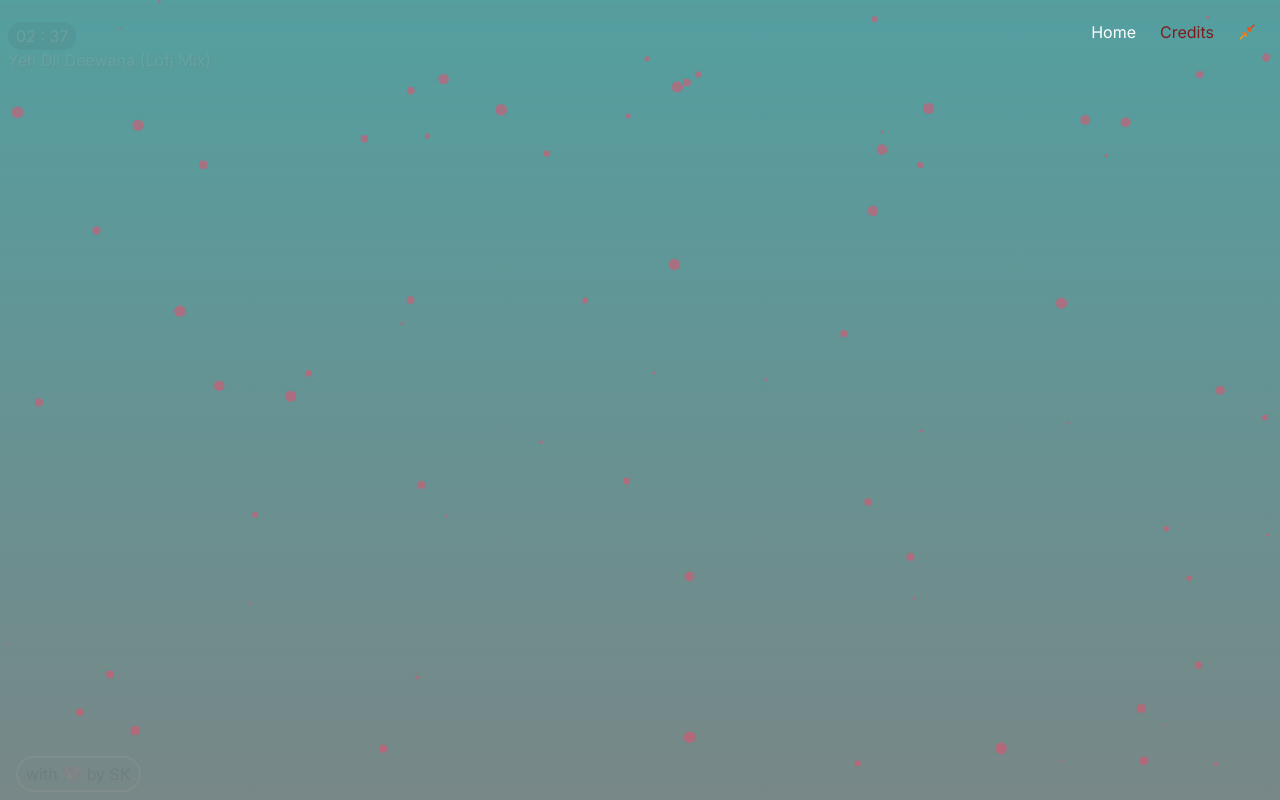
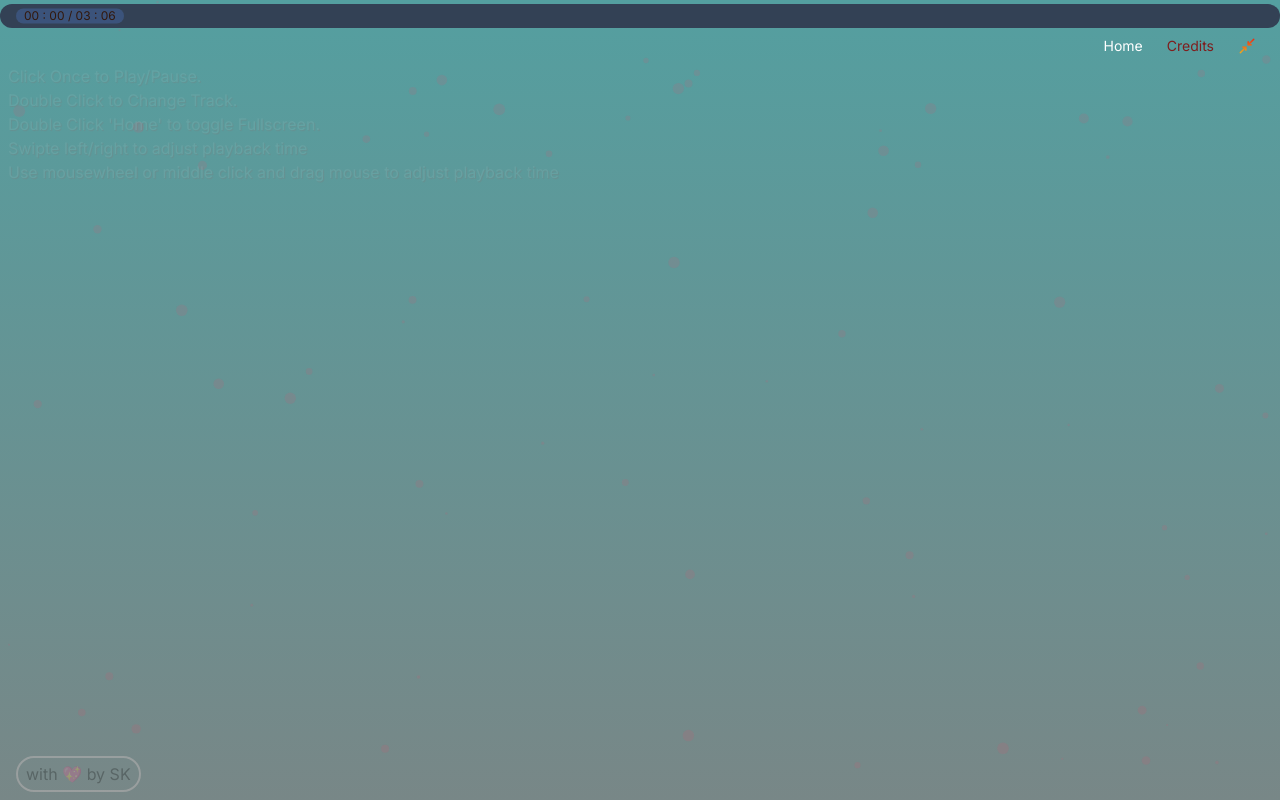
Before and after one commit to softwaredev-sk/lofi-player-sk, a Next.js app: page / in a window 1280 px wide. Both pictures are taken after a click on the item 1247 px from the left and 32 px from the top of the page. Built offline with nearby package versions, Linux system fonts and the light colour scheme.

Commit message:
add swipe, middleclick + mousemove to seek playback time, add playback timer interaction to change pattern, add confetti on tapping attribution text, change progressbar from progress element to div element

```diff
--- a/app/layout.js
+++ b/app/layout.js
@@ -8,15 +8,33 @@ const inter = Inter({ subsets: ['latin'] });
 export const metadata = {
   title: 'LoFi Playlist',
   description: 'LofI Playlist - Shailendra Kumar',
+  themeColorDark: '#000000',
+  themeColorLight: '#334155',
 };
 
 export default function RootLayout({ children }) {
   return (
     <ContextComponent>
       <html lang="en">
+        <head>
+          <meta
+            name="theme-color"
+            media="(prefers-color-scheme: light)"
+            content={metadata.themeColorLight}
+          />
+          <meta
+            name="theme-color"
+            media="(prefers-color-scheme: dark)"
+            content={metadata.themeColorDark}
+          />
+        </head>
         <body className={inter.className}>
-          <Header />
-          {children}
+          <div id="entry-root" className="flex flex-col min-h-screen">
+            <div id="player-progress"></div>
+            <Header />
+            {children}
+          </div>
+          <footer id="footer"></footer>
         </body>
       </html>
     </ContextComponent>
--- a/components/Attribution/Attribution.jsx
+++ b/components/Attribution/Attribution.jsx
@@ -1,6 +1,34 @@
-export default function Attribution() {
+import party from 'party-js';
+
+export default function Attribution({ isLayerHidden }) {
+  function handleClick(e) {
+    const target = document.body;
+    if (!target) return;
+    const randInt = Math.floor(Math.random() * 360);
+    const repeat = randInt % 8 || 2;
+    const overridePartyOptions = {
+      count: party.variation.range(20, 60),
+      size: party.variation.range(0.4, 0.5),
+      spread: party.variation.range(2, 80),
+    };
+    for (let i = 0; i < repeat; i++) {
+      setTimeout(() => {
+        console.log(repeat);
+        if (randInt % 3 === 0) {
+          party.sparkles(target, overridePartyOptions);
+        } else {
+          party.confetti(target, overridePartyOptions);
+        }
+      }, i * 200);
+    }
+  }
   return (
-    <p className="fixed bottom-2 left-4 py-1 px-2 border-2 border-red-100 rounded-full select-none">
+    <p
+      className={`fixed bottom-2 left-4 py-1 px-2 border-2 border-red-100 transition-all rounded-full select-none z-50 ${
+        isLayerHidden ? 'opacity-25' : 'opacity-100'
+      }`}
+      onClick={handleClick}
+    >
       with 💖 by SK
     </p>
   );
--- a/components/Header/Header.jsx
+++ b/components/Header/Header.jsx
@@ -4,7 +4,7 @@ import Link from 'next/link';
 import { usePathname } from 'next/navigation';
 import { useState } from 'react';
 
-export default function Header() {
+export default function Header({ style }) {
   const [fullscreen, setFullscreen] = useState(false);
   function handleFullscreen() {
     if (!fullscreen) {
@@ -16,16 +16,14 @@ export default function Header() {
   }
   const path = usePathname();
   return (
-    <header
-      className="fixed top-2 right-0 w-full p-2 mt-1 z-40"
-      onDoubleClick={handleFullscreen}
-    >
+    <header className="w-full p-2 mt-1 z-40" style={style}>
       <nav>
-        <ul className="flex gap-6 justify-end mx-4 text-red-900">
+        <ul className="flex gap-6 justify-end mx-4 text-red-900 text-sm">
           <li
             className={`hover:text-blue-lofi ${
               path === '/' ? 'text-white  text-bold' : ''
             }`}
+            onDoubleClick={handleFullscreen}
           >
             <Link href="/">Home</Link>
           </li>
--- a/components/Main/Main.jsx
+++ b/components/Main/Main.jsx
@@ -4,46 +4,33 @@ import { useEffect, useRef, useState } from 'react';
 import { useAppContext } from '@/store/UrlContext';
 import PlayProgress from '../PlayProgress/PlayProgress';
 import Attribution from '../Attribution/Attribution';
+import { createPortal } from 'react-dom';
+import dynamic from 'next/dynamic';
+
+const ClientRandomFactComponent = dynamic(
+  () => import('../RandomFact/RandomFact'),
+  {
+    ssr: false,
+  }
+);
 
 export default function Main() {
   const ref = useRef();
   let interval = useRef();
   let idleTimer = useRef();
   let clickTimeout = useRef();
+  let lastTouchX = useRef();
 
   const [hideLayer, setHideLayer] = useState(false);
+  const [isMouseDown, setIsMouseDown] = useState(false);
   const [error, setError] = useState(false);
-  const [index, setIndex] = useState(0);
+  const [startX, setStartX] = useState(0);
+
+  const [index, setIndex] = useState(-1);
   const { playStatus, setPlayStatus } = useAppContext(undefined);
   const [currentDuration, setCurrentDuration] = useState(0);
   const [songCount, setSongCount] = useState(5);
-  const [srcUrl, setSrcUrl] = useState([
-    {
-      name: 'Tum Mile (Lofi Flip)',
-      url: 'https://aac.saavncdn.com/259/1ee450f9addeccd7bb00e8ab19d9d3f4_320.mp4',
-      duration: 242,
-    },
-    {
-      name: 'Muskurane (Lofi Flip)',
-      url: 'https://aac.saavncdn.com/886/11bf4b9deef49676028fba018bd6cecf_320.mp4',
-      duration: 210,
-    },
-    {
-      name: 'Zara Sa (Lofi Flip)',
-      url: 'https://aac.saavncdn.com/990/7a5f1855b914096fb5e72ec432b162a1_320.mp4',
-      duration: 212,
-    },
-    {
-      name: 'Saibo (Lofi Flip)',
-      url: 'https://aac.saavncdn.com/366/155d187a9b9322a51c4ef38f01dfbf51_320.mp4',
-      duration: 145,
-    },
-    {
-      name: 'Saawariya (DJ Akhil Talreja Lofi Edit)',
-      url: 'https://aac.saavncdn.com/758/1ae11d9fe2a57ac05d8bf4288331e39c_320.mp4',
-      duration: 283,
-    },
-  ]);
+  const [srcUrl, setSrcUrl] = useState([{}]);
 
   useEffect(() => {
     (async () => {
@@ -62,13 +49,13 @@ export default function Main() {
         const songCount = songsResponseData.data.songs.length;
 
         setSongCount(songCount);
+        setTimeout(() => {
           setIndex(Math.floor(Math.random() * songCount));
-        if (ref.current.paused) {
+        }, 1000);
         if (playStatus === undefined) {
           setPlayStatus(false);
         } else {
           setPlayStatus(true);
-          }
         }
       } catch (err) {
         setError(err);
@@ -77,6 +64,7 @@ export default function Main() {
   }, []);
 
   useEffect(() => {
+    if (index < 0) return;
     if (!playStatus) {
       ref.current.pause();
       document.title = 'LoFi Playlist';
@@ -122,15 +110,27 @@ export default function Main() {
     setPlayStatus(true);
   }
 
-  function handleClick() {
+  function handleClick(e) {
+    if (index < 0) return;
+    const isMiddleButton = e.button === 1 && e.buttons === 4;
+    const isContextMenu = e.button === 2;
+    if (isContextMenu) {
+      return;
+    }
     if (clickTimeout.current) {
       clearTimeout(clickTimeout.current);
     }
+    if (!isMiddleButton) {
       clickTimeout.current = setTimeout(() => {
         clickTimeout.current = null;
         setPlayStatus((prevState) => !prevState);
       }, 200);
       handleMouseMove();
+    } else {
+      lastTouchX.current = e.clientX;
+      setStartX(e.clientX);
+      setIsMouseDown(true);
+    }
   }
 
   function handleMouseMove() {
@@ -142,42 +142,133 @@ export default function Main() {
     }, 2000);
   }
 
-  function handleThemeChange() {}
+  function handleProgressBarClick(e) {
+    e.stopPropagation();
+    const maxTime = srcUrl[index].duration;
+    const clickTime = (e.nativeEvent.offsetX / e.target.offsetWidth) * maxTime;
+    ref.current.currentTime = clickTime;
+    setCurrentDuration(clickTime);
+  }
+
+  function handleSongTimeChange(e) {
+    if (e.type === 'wheel') {
+      if (e.deltaY < 0) {
+        ref.current.currentTime -= 0.01 * (Math.abs(e.deltaY) * 2);
+      } else {
+        ref.current.currentTime += 0.01 * (Math.abs(e.deltaY) * 2);
+      }
+      setCurrentDuration(ref.current.currentTime);
+      handleMouseMove();
+    } else if (e.type === 'touchmove') {
+      setCurrentTrackDuration(e.touches[0].clientX, 2.5);
+    } else if (isMouseDown) {
+      setCurrentTrackDuration(e.clientX);
+    }
+  }
+
+  function handleTouchStart(e) {
+    lastTouchX.current = e.touches[0].clientX;
+  }
+
+  function setCurrentTrackDuration(clientX, factor = 5) {
+    const leftSwipe = lastTouchX.current > clientX;
+    const rightSwipe = lastTouchX.current < clientX;
+    const swipeDistance = Math.abs(startX - clientX);
+    if (leftSwipe) {
+      ref.current.currentTime -= 0.01 * (swipeDistance / factor);
+      setCurrentDuration(ref.current.currentTime);
+    } else if (rightSwipe) {
+      ref.current.currentTime += 0.01 * (swipeDistance / factor);
+      setCurrentDuration(ref.current.currentTime);
+    } else {
+      // setStartX(clientX);
+    }
+    console.log(swipeDistance, lastTouchX.current, clientX);
+    lastTouchX.current = clientX;
+  }
+
+  if (index < 0) {
+    return (
+      <>
+        <ClientRandomFactComponent />
+        <p className="text-slate-200 ml-4 text-xs">Preparing playlists...</p>
+      </>
+    );
+  }
+
+  if (error) {
+    return (
+      <>
+        <ClientRandomFactComponent />
+        <p className="text-slate-200 ml-4">
+          Something went wrong! Please try again later.
+        </p>
+      </>
+    );
+  }
 
   return (
     <main
-      className={`fixed top-0 right-0 bottom-0 left-0 z-10 bg-transparent ${
+      className={`relative flex-auto z-40 bg-transparent ${
         hideLayer ? 'animate-fadeout' : 'animate-fadein'
       }`}
-      onClick={handleClick}
-      onDoubleClick={handleDoubleClick}
     >
+      {/* {isLoaded && */}
+      {index > -1 &&
+        createPortal(
           <PlayProgress
             currentDuration={currentDuration}
             srcUrl={srcUrl}
             index={index}
-      />
-
-      <div className="[text-shadow:_1px_1px_1px_rgb(255_0_0_/_100%)] text-white px-2 select-none">
+            isLayerHidden={hideLayer}
+            handleProgressBarClick={handleProgressBarClick}
+          />,
+          document.getElementById('player-progress')
+        )}
+      <div
+        className={`absolute inset-0 [text-shadow:_1px_1px_1px_rgb(255_0_0_/_100%)] text-white px-2 select-none ${
+          isMouseDown ? 'cursor-ew-resize' : 'cursor-default'
+        }`}
+        onDoubleClick={handleDoubleClick}
+        onMouseMove={handleSongTimeChange}
+        onTouchMove={handleSongTimeChange}
+        onMouseDown={handleClick}
+        onWheel={handleSongTimeChange}
+        onTouchStart={handleTouchStart}
+        onMouseUp={() => setIsMouseDown(false)}
+        onTouchCancel={() => setIsMouseDown(false)}
+        onTouchEnd={() => setIsMouseDown(false)}
+        onMouseLeave={() => setIsMouseDown(false)}
+      >
         {!playStatus && (
           <>
             <p className="">Click Once to Play/Pause.</p>
             <p>Double Click to Change Track.</p>
             <p>Double Click 'Home' to toggle Fullscreen.</p>
+            <p className="mobile-only">
+              Swipte left/right to adjust playback time
+            </p>
+            <p className="desktop-only">
+              Use mousewheel or middle click and drag mouse to adjust playback
+              time
+            </p>
           </>
         )}
         {playStatus && (
           <p dangerouslySetInnerHTML={{ __html: srcUrl[index].name }}></p>
         )}
       </div>
-
+      {index > -1 && (
         <AudioComponent
           src={srcUrl[index].url}
           ref={ref}
           onSelect={handleDoubleClick}
         />
-
-      <Attribution />
+      )}
+      {createPortal(
+        <Attribution isLayerHidden={hideLayer} />,
+        document.getElementById('footer')
+      )}
     </main>
   );
 }
--- a/components/PlayProgress/PlayProgress.jsx
+++ b/components/PlayProgress/PlayProgress.jsx
@@ -1,23 +1,79 @@
-export default function PlayProgress({ currentDuration, srcUrl, index }) {
+import { useEffect, useState } from 'react';
+
+const TIME_LABEL = {
+  0: { current: 'elapsed', total: true },
+  1: { current: 'remaining', total: true },
+  2: { current: 'elapsed', total: false },
+  3: { current: 'remaining', total: false },
+};
+
+export default function PlayProgress({
+  currentDuration,
+  srcUrl,
+  index,
+  isLayerHidden,
+  handleProgressBarClick,
+}) {
+  const [timeLabelIndex, setTimeLabelIndex] = useState(0);
+  const [timeLabel, setTimerLabel] = useState(TIME_LABEL[timeLabelIndex]);
+
+  function toggleTimerLabel(e) {
+    e.stopPropagation();
+    console.log(timeLabelIndex);
+    setTimeLabelIndex(
+      (prevIndex) => (prevIndex + 1) % Object.keys(TIME_LABEL).length
+    );
+  }
+
+  useEffect(() => {
+    console.log(timeLabelIndex);
+    setTimerLabel(TIME_LABEL[timeLabelIndex]);
+  }, [timeLabelIndex]);
+
   return (
     <>
-      <progress
-        id="progress"
-        value={currentDuration}
-        max={srcUrl[index].duration}
-        className="bg-white text-black w-full"
-      ></progress>
+      <div
+        htmlFor="progress"
+        className={`relative top-1 block text-red-100 bg-slate-700 rounded-full mx-0 z-20 w-full h-full transition-all overflow-hidden`}
+        onClick={handleProgressBarClick}
+      >
+        <div
+          className={`absolute left-4 top-1/2 -translate-y-1/2 h-fit text-xs/3 bg-slate-400 rounded-full px-2 py-[0.1rem] text-orange-900 dark:text-slate-900 ${
+            isLayerHidden ? 'mix-blend-overlay' : 'mix-blend-difference'
+          } z-30 cursor-default select-none pointer-events-all`}
+          onClick={toggleTimerLabel}
+        >
+          {timeLabel.current === 'remaining' &&
+            `00${Math.floor(
+              (srcUrl[index].duration - currentDuration) / 60
+            )}`.slice(-2) +
+              ' : ' +
+              `00${(srcUrl[index].duration - currentDuration) % 60}`.slice(-2)}
+          {timeLabel.current === 'elapsed' &&
+            `00${Math.floor(currentDuration / 60)}`.slice(-2) +
+              ' : ' +
+              `00${currentDuration % 60}`.slice(-2)}
 
-      <label
-        htmlFor="progress"
-        className="text-red-100 [text-shadow:_1px_1px_1px_rgb(255_0_0_/_100%)] bg-slate-700 py-1 px-2 rounded-full mx-2 "
-      >
-        {`00${Math.floor(
-          (srcUrl[index].duration - currentDuration) / 60
-        )}`.slice(-2) +
-          ' : ' +
-          `00${(srcUrl[index].duration - currentDuration) % 60}`.slice(-2)}
-      </label>
+          {timeLabel.total &&
+            ' / ' +
+              `00${Math.floor(srcUrl[index].duration / 60)}`.slice(-2) +
+              ' : ' +
+              `00${srcUrl[index].duration % 60}`.slice(-2)}
+        </div>
+
+        <span
+          className={`block h-full transition ease-in-out pointer-events-none duration-300 ${
+            isLayerHidden ? 'opacity-50' : 'opacity-100'
+          }`}
+          style={{
+            width: `${(currentDuration / srcUrl[index].duration) * 100}%`,
+          }}
+        >
+          <span className="relative block progress h-full bg-green-400 dark:bg-red-400 transition ease-in-out duration-300 pointer-events-none overflow-hidden">
+            <span className="block invisible max-w-0">.</span>
+          </span>
+        </span>
+      </div>
     </>
   );
 }
--- /dev/null
+++ b/components/RandomFact/RandomFact.jsx
@@ -0,0 +1,24 @@
+const RANDOM_FACTS = [
+  'Music is physically good for your heart.',
+  `Identical twins don't have the same fingerprints.`,
+  `Venus is the only planet to spin clockwise`,
+  `Bananas Are Berries, But Strawberries Aren't!`,
+  `Lo-fi Hindi music saw a rise in popularity during the COVID-19 pandemic as people sought calming, stress-relieving music`,
+  `Did you know? The slow, repetitive rhythms in lo-fi Hindi music can put your brain in a relaxed state similar to meditation.`,
+  `People love listening to Lo-Fi Hindi tracks before sleep because of their calming effect.`,
+  `Many people use Lo-Fi Hindi songs as background music while working or coding.`,
+  `Black holes can be smaller than an atom but have the mass of a mountain!`,
+  `The smell of fresh popcorn is so strong that some cinemas release artificial popcorn scent in their lobbies.`,
+  `The human brain produces enough electricity to power a small lightbulb!`,
+];
+
+const randomFact =
+  RANDOM_FACTS[Math.floor(Math.random() * RANDOM_FACTS.length)];
+
+export default function RandomFact() {
+  return (
+    <p className="fixed left-1/2 top-1/2 -translate-x-1/2 m-0 p-4 -translate-y-1/2 text-center w-full text-sky-100 dark:text-gray-50 text-2xl">
+      {randomFact}
+    </p>
+  );
+}
--- a/package.json
+++ b/package.json
@@ -12,6 +12,7 @@
     "@tsparticles/react": "^3.0.0",
     "@tsparticles/slim": "^3.3.0",
     "next": "14.2.3",
+    "party-js": "^2.2.0",
     "react": "^18",
     "react-dom": "^18"
   },
--- a/store/UrlContext.jsx
+++ b/store/UrlContext.jsx
@@ -17,7 +17,7 @@ export function useAppContext() {
 }
 
 export default function ContextComponent({ children }) {
-  const [playStatus, setPlayStatus] = useState(false);
+  const [playStatus, setPlayStatus] = useState(undefined);
 
   const contextValue = {
     playStatus,
```
Also changed, not shown: app/globals.css (+18 -0 lines), components/AudioComponent/AudioComponent.jsx (+9 -3 lines), 1 other file (tests, documents, lock files or other folders). Lines whose indentation alone changed are shown as unchanged.
